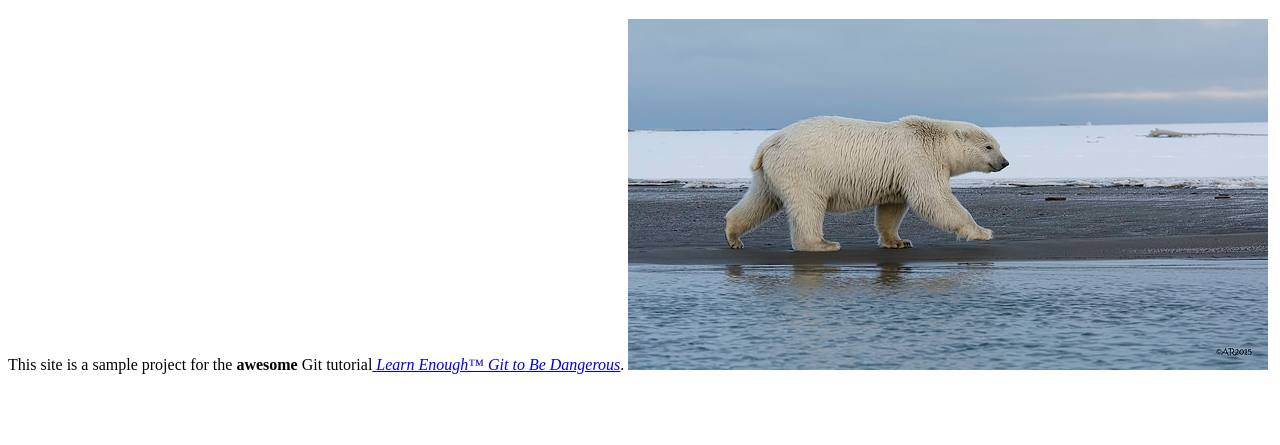
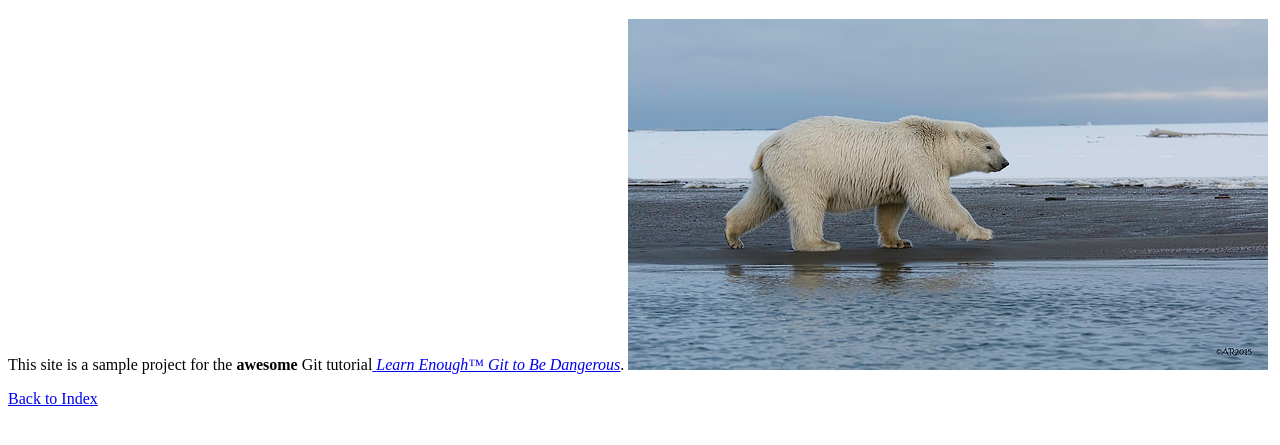
Before and after one commit to ashishkmr81/myrepo, a plain HTML site: page about.html in a window 1280 px wide. Shown: the part 61-506 px from the top of the page. Drawn offline with Linux system fonts and the light colour scheme.

Commit message:
added index link

```diff
--- a/about.html
+++ b/about.html
@@ -10,6 +10,7 @@
   <p>This site is a sample project for the <strong>awesome</strong> Git
     tutorial<a href="https://www.learnenough.com/git-tutorial"> <em>Learn Enough™ Git to Be Dangerous</em></a>.
     <a href="https://creativecommons.org/licenses/by-nd/2.0/"><img src="images/polar_bear.jpg" alt=""></a>
+  <p><a href="index.html">Back to Index</a></p>
   </p>
 </body>
 
```
